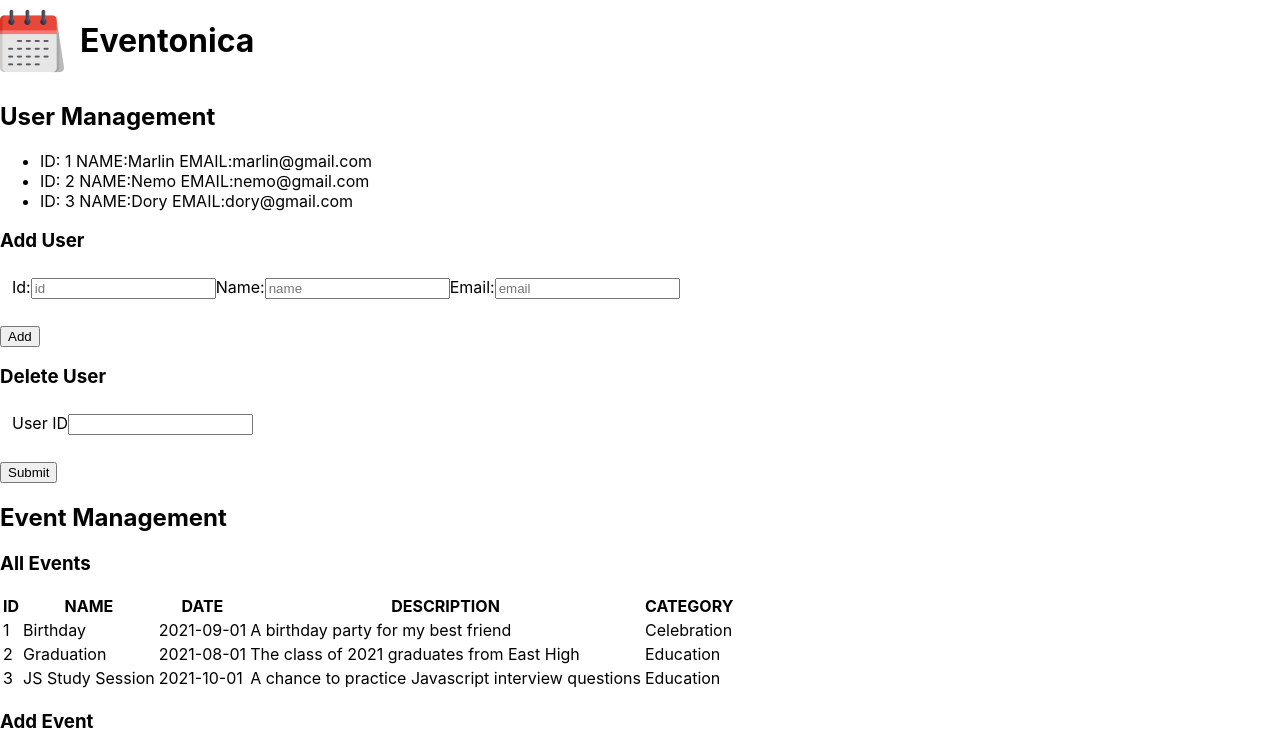
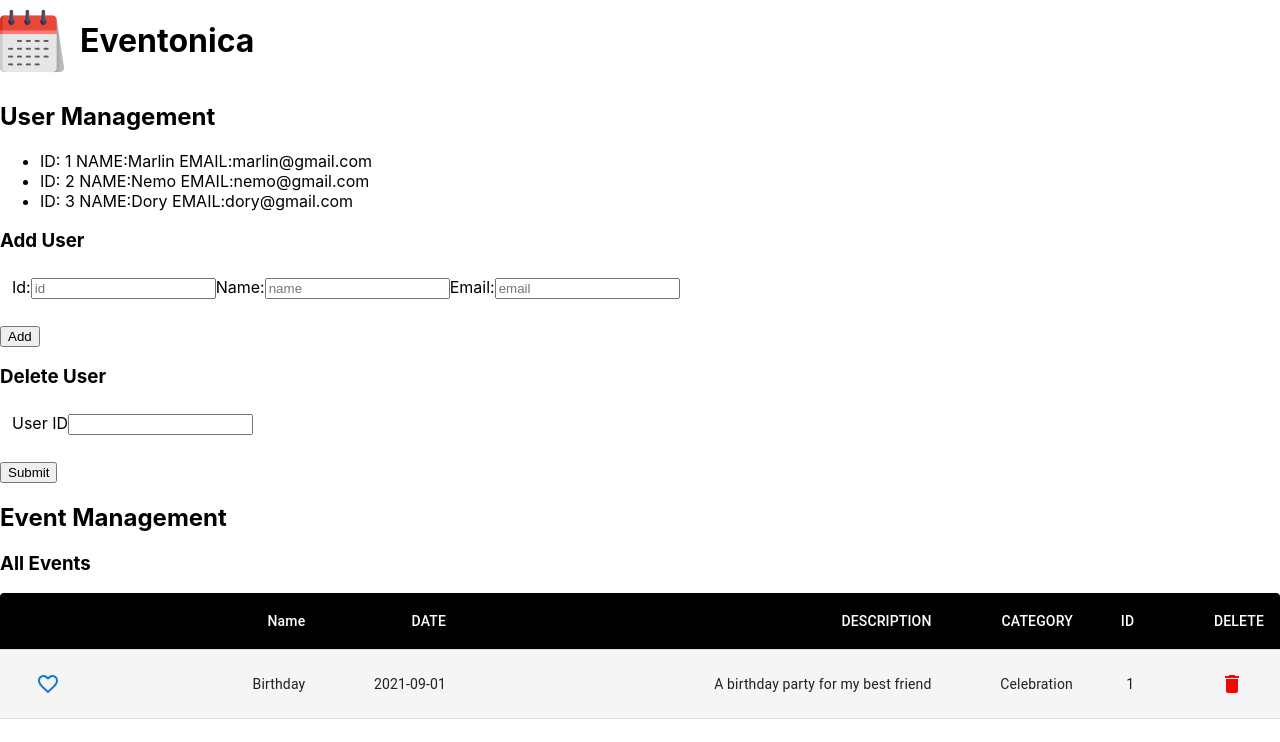
Before and after one commit to priyaraj7/Eventonica, a React (Create React App) app in the folder client/: page / in a window 1280 px wide. Shown: the top 742 px of the page. Built offline with nearby package versions, Linux system fonts and the light colour scheme.

Commit message:
add material ui and add event render 2 element(error)

```diff
--- a/client/package.json
+++ b/client/package.json
@@ -5,6 +5,7 @@
   "dependencies": {
     "@emotion/react": "^11.8.1",
     "@emotion/styled": "^11.8.1",
+    "@mui/icons-material": "^5.4.4",
     "@mui/material": "^5.4.4",
     "@testing-library/jest-dom": "^5.16.2",
     "@testing-library/react": "^12.1.3",
--- a/client/src/components/Event/AddEvent.js
+++ b/client/src/components/Event/AddEvent.js
@@ -8,11 +8,12 @@ const AddEvent = ({ onAdd }) => {
   }/${current.getFullYear()}`;
 
   const initialState = {
-    id: "1",
-    name: "suppi",
-    date: Date.now(),
-    description: "Something",
-    category: "cat",
+    id: "",
+    name: "",
+    date: "",
+    description: "",
+    category: "",
+    isFavorite: false,
     maxAttendees: 10,
   };
 
@@ -31,6 +32,8 @@ const AddEvent = ({ onAdd }) => {
 
       case "editDate":
         return { ...state, date: action.payload };
+      case "editId":
+        return { ...state, id: action.payload };
       case "save":
         onAdd({ ...state });
       case "clear":
@@ -67,7 +70,7 @@ const AddEvent = ({ onAdd }) => {
             onChange={(event) =>
               dispatch({ type: "editName", payload: event.target.value })
             }
-            defaultValue={state.name}
+            value={state.name}
             label="Event name"
             variant="standard"
             required
@@ -78,7 +81,7 @@ const AddEvent = ({ onAdd }) => {
             }
             label="category"
             variant="standard"
-            defaultValue={state.category}
+            value={state.category}
             required
           />
 
@@ -87,7 +90,10 @@ const AddEvent = ({ onAdd }) => {
             label="Date"
             InputLabelProps={{ shrink: true, required: true }}
             type="date"
-            defaultValue={state.date}
+            onChange={(event) =>
+              dispatch({ type: "editDate", payload: event.target.value })
+            }
+            value={state.date}
           />
           <TextField
             onChange={(event) =>
@@ -98,14 +104,16 @@ const AddEvent = ({ onAdd }) => {
             multiline
             fullWidth
             required
-            defaultValue={state.description}
+            value={state.description}
           />
           <TextField
-            // onChange={(e) => setDetails(e.target.value)}
+            onChange={(ev) =>
+              dispatch({ type: "editId", payload: ev.target.value })
+            }
             label="id"
             variant="standard"
             required
-            defaultValue={state.id}
+            value={state.id}
           />
           <Button type="submit" variant="contained">
             Submit
@@ -117,6 +125,5 @@ const AddEvent = ({ onAdd }) => {
 };
 
 export default AddEvent;
-// / onSubmit={handleSubmit}>
 
 //https://devtrium.com/posts/how-to-use-react-usereducer-hook
--- a/client/src/components/Event/Event.js
+++ b/client/src/components/Event/Event.js
@@ -1,4 +1,19 @@
 import React, { useState } from "react";
+import { styled } from "@mui/material/styles";
+import TableCell, { tableCellClasses } from "@mui/material/TableCell";
+import {
+  Table,
+  TableBody,
+  TableContainer,
+  TableHead,
+  TableRow,
+  Paper,
+  Button,
+} from "@mui/material";
+import DeleteIcon from "@mui/icons-material/Delete";
+import FavoriteBorderIcon from "@mui/icons-material/FavoriteBorder";
+import FavoriteIcon from "@mui/icons-material/Favorite";
+
 import AddEvent from "./AddEvent";
 import DeleteEvent from "./DeleteEvent";
 import FindEvent from "./FindEvent";
@@ -30,36 +45,91 @@ const Event = () => {
     },
   ];
 
+  const StyledTableCell = styled(TableCell)(({ theme }) => ({
+    [`&.${tableCellClasses.head}`]: {
+      backgroundColor: theme.palette.common.black,
+      color: theme.palette.common.white,
+    },
+    [`&.${tableCellClasses.body}`]: {
+      fontSize: 14,
+    },
+  }));
+
+  const StyledTableRow = styled(TableRow)(({ theme }) => ({
+    "&:nth-of-type(odd)": {
+      backgroundColor: theme.palette.action.hover,
+    },
+    // hide last border
+    "&:last-child td, &:last-child th": {
+      border: 0,
+    },
+  }));
+
   const renderHeader = () => {
-    let headerElement = ["ID", "NAME", "DATE", "DESCRIPTION", "CATEGORY"];
-
-    return headerElement.map((header, index) => {
-      return <th key={index}>{header}</th>;
-    });
+    // return headerElement.map((header, index) => {
+    return (
+      <>
+        <StyledTableCell></StyledTableCell>
+        <StyledTableCell align="right">Name</StyledTableCell>
+        <StyledTableCell align="right">DATE</StyledTableCell>
+        <StyledTableCell align="right">DESCRIPTION</StyledTableCell>
+        <StyledTableCell align="right">CATEGORY</StyledTableCell>
+        <StyledTableCell align="right">ID</StyledTableCell>
+        <StyledTableCell align="right">DELETE</StyledTableCell>
+      </>
+    );
+    // });
   };
 
   const renderBody = () => {
     return events.map((eve, i) => {
       return (
-        <tr key={i}>
-          <td>{eve.id}</td>
-          <td>{eve.name}</td>
-          <td>{eve.date}</td>
-          <td>{eve.description}</td>
-          <td>{eve.category}</td>
+        <StyledTableRow key={i}>
+          <StyledTableCell component="th" scope="row">
+            <Button
+              onClick={() => {
+                handleToggleFavorite(eve.id);
+              }}
+            >
+              {eve.favorite ? <FavoriteIcon /> : <FavoriteBorderIcon />}
+            </Button>
+          </StyledTableCell>
 
-          {/* <td className="opration">
-            <button onClick={() => deleteUser(u.id)}>Delete</button>
-          </td> */}
-        </tr>
+          <StyledTableCell align="right">{eve.name}</StyledTableCell>
+          <StyledTableCell align="right">{eve.date}</StyledTableCell>
+          <StyledTableCell align="right">{eve.description}</StyledTableCell>
+          <StyledTableCell align="right">{eve.category}</StyledTableCell>
+          <StyledTableCell align="right">{eve.id}</StyledTableCell>
+          <StyledTableCell align="right">
+            <Button
+              aria-label="delete"
+              onClick={() => handleDeleteEvent(eve.id)}
+            >
+              {<DeleteIcon style={{ color: "red" }} />}
+            </Button>
+          </StyledTableCell>
+        </StyledTableRow>
       );
     });
   };
 
   const [events, setEvents] = useState(mockEvents);
+  const [toggleFavorite, setToggleFavorite] = useState(false);
 
   const handleAddEventOnSubmit = (newEvent) => {
-    setEvents([...events, newEvent]);
+    setEvents([...events, { ...newEvent, favorite: false }]);
+  };
+
+  const handleDeleteEvent = (id) => {
+    const deleteEvent = events.filter((eve) => eve.id !== id);
+    setEvents(deleteEvent);
+  };
+
+  const handleToggleFavorite = (id) => {
+    const event = events.find((ev) => ev.id === id);
+    event.favorite = !event.favorite;
+    setToggleFavorite(!toggleFavorite);
+    setEvents(events);
   };
 
   return (
@@ -68,12 +138,15 @@ const Event = () => {
       <div>
         <h3>All Events</h3>
 
-        <table id="events-list">
-          <thead>
-            <tr>{renderHeader()}</tr>
-          </thead>
-          <tbody>{renderBody()}</tbody>
-        </table>
+        <TableContainer component={Paper}>
+          <Table sx={{ minWidth: 700 }} aria-label="customized table">
+            <TableHead>
+              <TableRow>{renderHeader()}</TableRow>
+            </TableHead>
+            <TableBody>{renderBody()}</TableBody>
+          </Table>
+        </TableContainer>
+
         <AddEvent onAdd={handleAddEventOnSubmit} />
         <DeleteEvent />
         <FindEvent />
```
Also changed, not shown: 1 other file (tests, documents, lock files or other folders).
